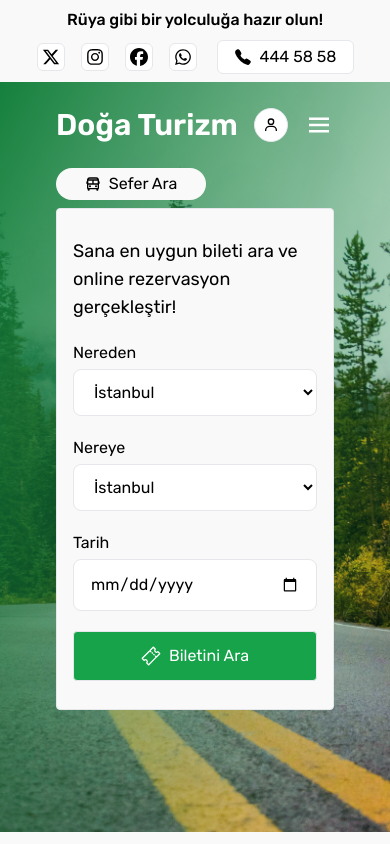
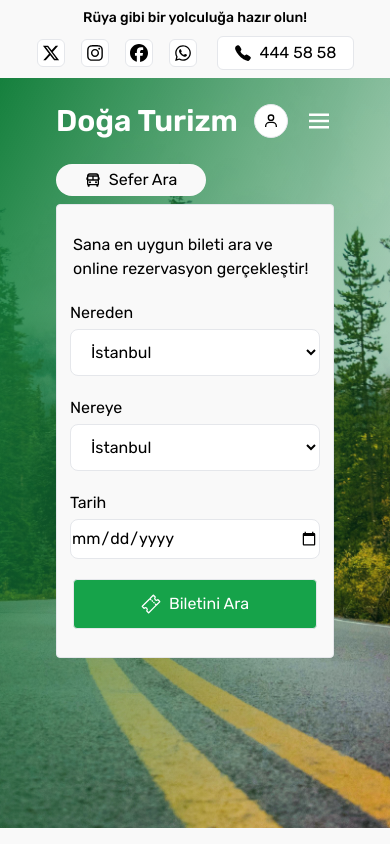
Before and after one commit to ozmberkan/doga-turizm, a React (Vite) app: page / in a window 390 px wide. Shown: the top 844 px of the page. Built offline with nearby package versions, Linux system fonts and the light colour scheme; grey boxes are pictures that could not be loaded.

Commit message:
Responsive hatalar giderildi

```diff
--- a/src/components/Header/Hero.jsx
+++ b/src/components/Header/Hero.jsx
@@ -5,22 +5,25 @@ import { cities } from "../../data/data";
 
 const Hero = () => {
   return (
-    <div className="container w-full sm:w-2/3 h-full flex justify-center items-center z-20 mx-auto px-14 flex-col gap-y-2">
+    <div className="container  w-full sm:w-2/3 h-full flex justify-center items-center z-20 mx-auto px-14 flex-col gap-y-2 ">
       <div className="w-full z-20">
-        <div className="bg-[#f9f9f9] rounded-full w-[150px] gap-x-2 flex justify-center items-center font-rubik py-1">
+        <div className="bg-[#f9f9f9] rounded-full w-[150px] gap-x-2 flex justify-center items-center font-rubik py-1 ">
           <BiBus /> Sefer Ara
         </div>
       </div>
       <div className="w-full py-7 bg-[#f9f9f9] rounded border px-4 sm:p-6 flex flex-col gap-y-5">
         <div className="w-full">
-          <h1 className="text-lg font-rubik">
+          <h1 className="text-base sm:text-lg font-rubik">
             Sana en uygun bileti ara ve online rezervasyon gerçekleştir!
           </h1>
         </div>
-        <form className="w-full flex flex-wrap sm:flex-nowrap justify-between items-center gap-5 font-rubik">
-          <div className="flex flex-col gap-y-1 flex-grow">
+        <form className="h-full w-full flex justify-center items-center sm:items-center gap-y-5 gap-x-5 font-rubik sm:flex-row flex-col  ">
+          <div className="flex flex-col gap-y-1">
             <label htmlFor="">Nereden</label>
-            <select className="rounded-lg border bg-white py-3 px-4 text-black w-full focus:outline-none focus:ring-2 focus:ring-green-600">
+            <select
+              type="text"
+              className="rounded-lg border bg-white py-3 px-4 text-black w-[250px] focus:outline-none focus:ring-2 focus:ring-green-600"
+            >
               {cities.map((city) => (
                 <option key={city.id} value={city.value}>
                   {city.title}
@@ -28,9 +31,12 @@ const Hero = () => {
               ))}
             </select>
           </div>
-          <div className="flex flex-col gap-y-1 flex-grow">
+          <div className="flex flex-col gap-y-1">
             <label htmlFor="">Nereye</label>
-            <select className="rounded-lg border bg-white py-3 px-4 text-black w-full focus:outline-none focus:ring-2 focus:ring-green-600">
+            <select
+              type="text"
+              className="rounded-lg border bg-white py-3 px-4 text-black w-[250px] focus:outline-none focus:ring-2 focus:ring-green-600"
+            >
               {cities.map((city) => (
                 <option key={city.id} value={city.value}>
                   {city.title}
@@ -38,14 +44,14 @@ const Hero = () => {
               ))}
             </select>
           </div>
-          <div className="flex flex-col gap-y-1 flex-grow">
+          <div className="flex flex-col gap-y-1">
             <label htmlFor="">Tarih</label>
             <input
               type="date"
-              className="rounded-lg border bg-white py-3 px-4 text-black w-full focus:outline-none focus:ring-2 focus:ring-green-600"
+              className="rounded-lg border bg-white  sm:py-3 sm:px-4 h-10 text-black w-[250px] focus:outline-none focus:ring-2 focus:ring-green-600"
             />
           </div>
-          <div className="flex flex-col gap-y-1 w-full sm:w-auto mt-auto">
+          <div className="flex flex-col gap-y-1 w-full mt-auto ">
             <button className="w-full transition-colors duration-500 py-3 px-4 hover:bg-green-500 bg-green-600 text-white border rounded flex justify-center items-center gap-x-2">
               <IoTicketOutline size={20} />
               Biletini Ara
@@ -56,5 +62,4 @@ const Hero = () => {
     </div>
   );
 };
-
 export default Hero;
--- a/src/components/Starter/Starter.jsx
+++ b/src/components/Starter/Starter.jsx
@@ -5,7 +5,7 @@ import { IoCall } from "react-icons/io5";
 const Starter = () => {
   return (
     <div className="sm:w-2/3 w-full gap-y-2 sm:gap-0 px-14 py-2 container sm:bg-[#f9f9f9] mx-auto flex justify-between items-center flex-col sm:flex-row">
-      <h1 className="font-rubik text-base font-medium">
+      <h1 className="font-rubik text-sm sm:text-base font-medium">
         Rüya gibi bir yolculuğa hazır olun!
       </h1>
       <div className="flex justify-center items-center gap-x-5">
```
